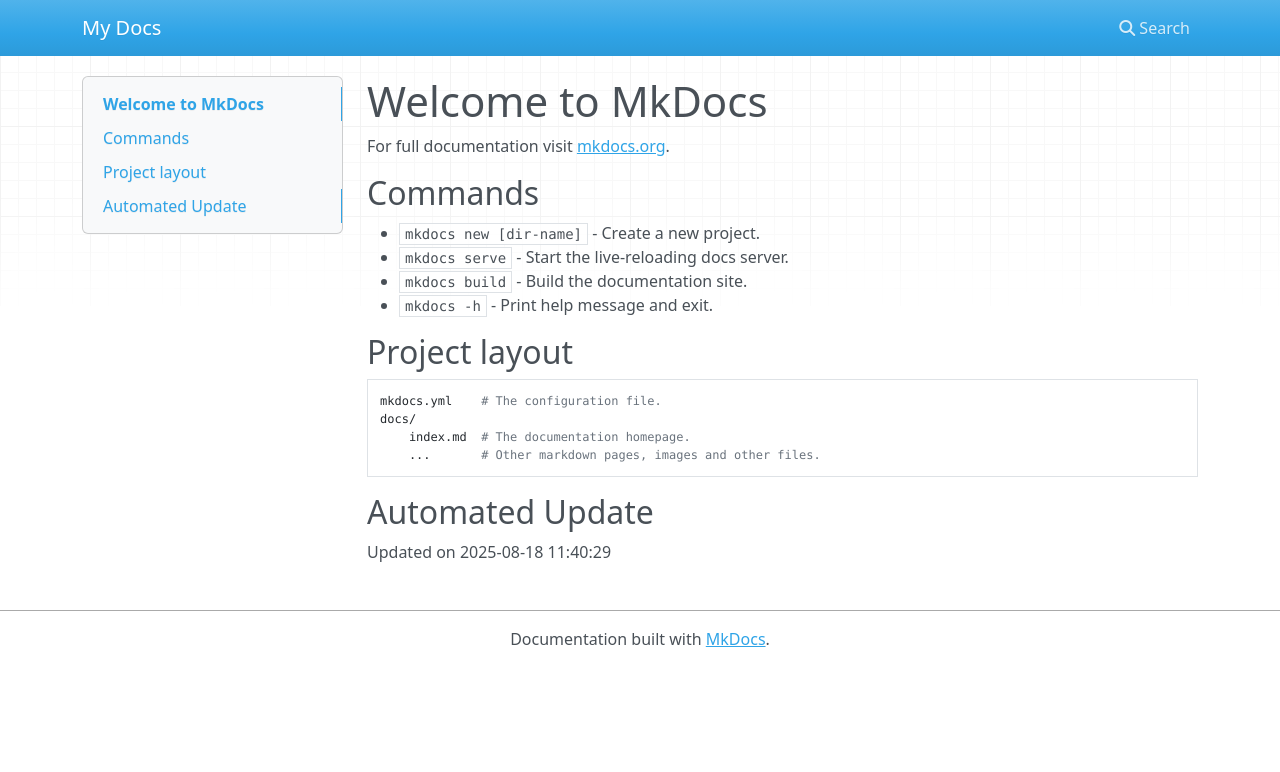
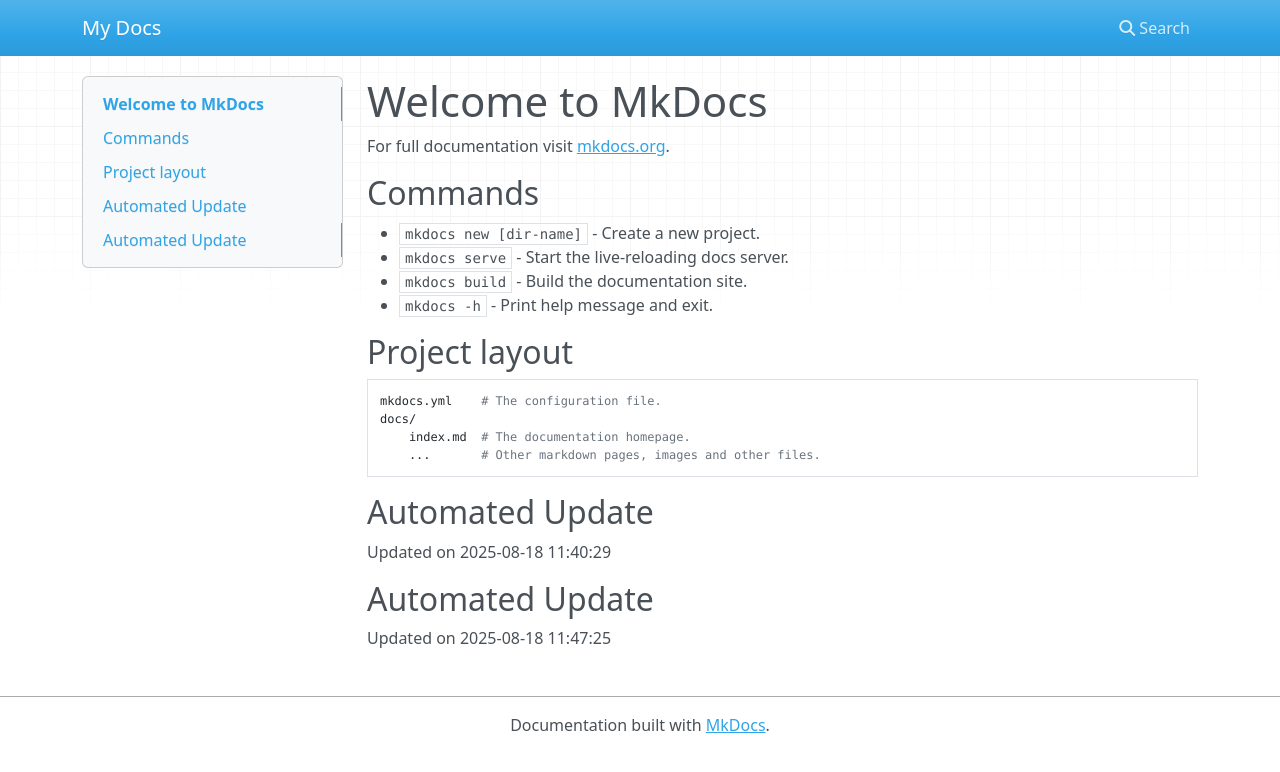
Before and after one commit to Trickster138/my-docs-site, an MkDocs documentation site: the page built from docs/index.md, in a window 1280 px wide. Shown: the top 772 px of the page. Built offline with MkDocs 1.6.1, drawn with Linux system fonts in a browser that asks for light colours; nearby versions of some CDN libraries.

Commit message:
Automated update to index.md

```diff
--- a/docs/index.md
+++ b/docs/index.md
@@ -20,3 +20,7 @@
 
 ## Automated Update
 Updated on 2025-08-18 11:40:29
+
+
+## Automated Update
+Updated on 2025-08-18 11:47:25
```
